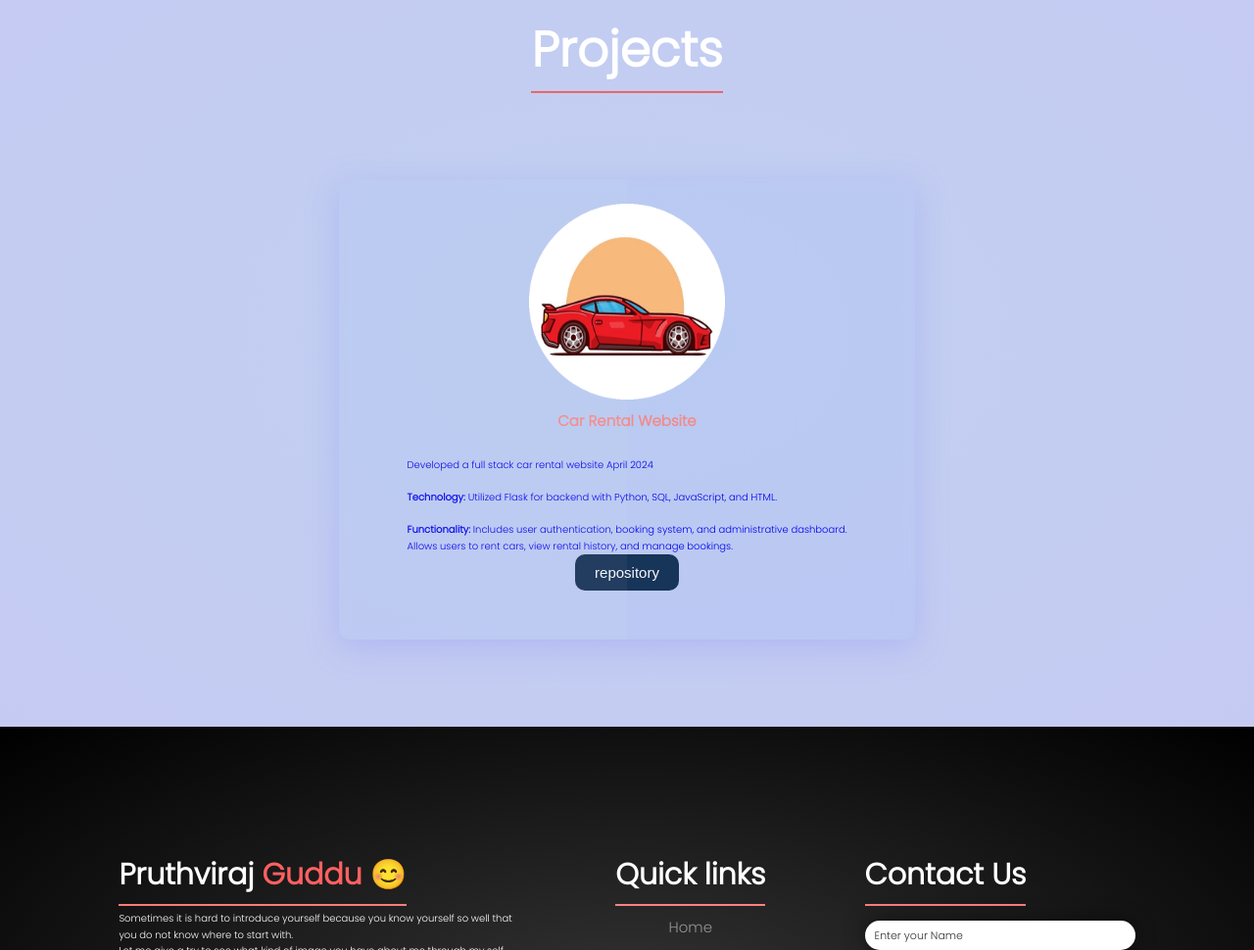
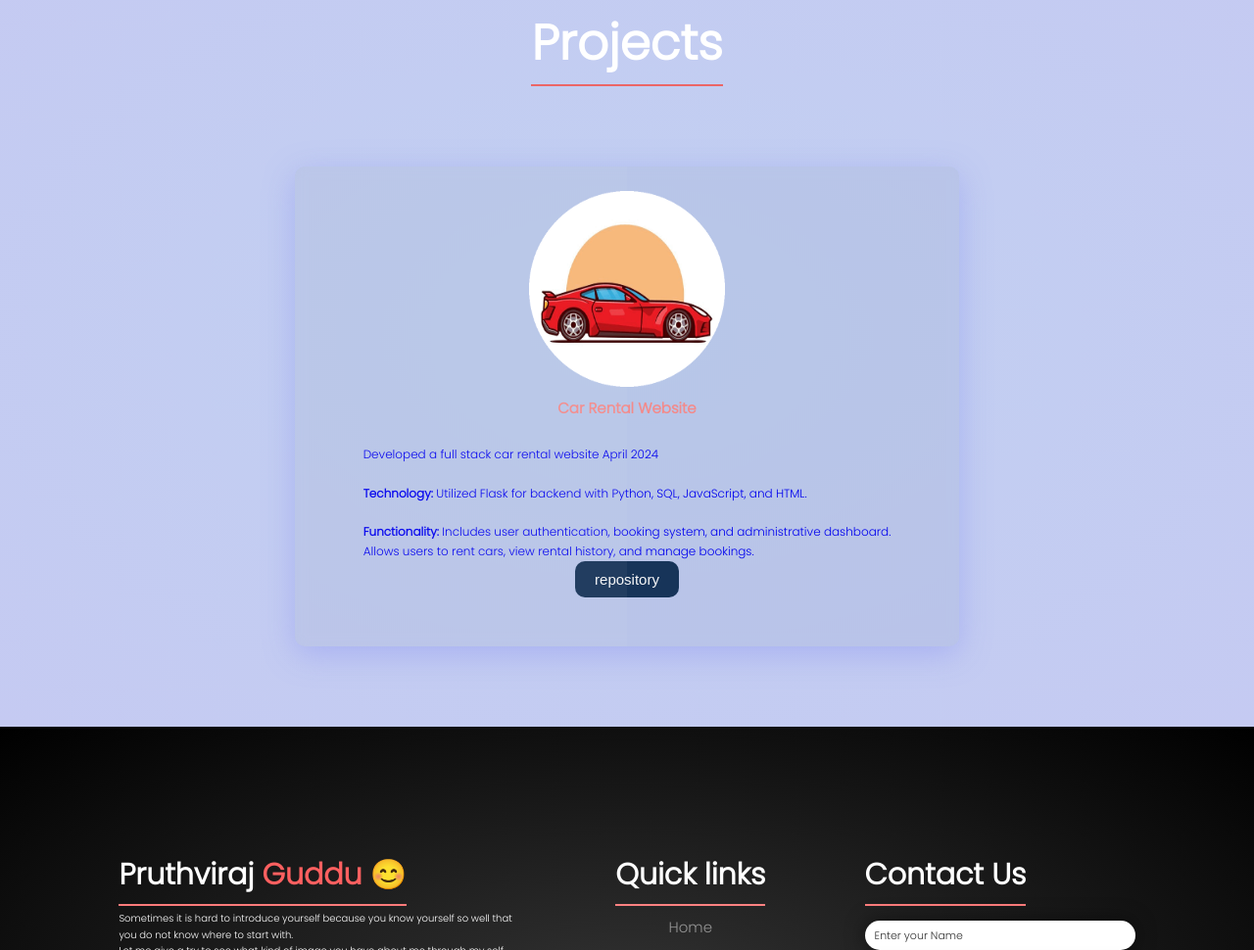
Before and after one commit to Pruthviraj-Guddu/Pruthviraj-Guddu.github.io, a plain HTML site: page index.html in a window 1280 px wide. Shown: the part 3707-4677 px from the top of the page at 98% size. Drawn offline with nearby package versions, Linux system fonts and the light colour scheme.

Commit message:
Update index.html

```diff
--- a/index.html
+++ b/index.html
@@ -567,8 +567,8 @@ Here are some ideas to get you started:
             data-aos="fade-up"
             data-aos-delay="800"
             style="
-              background: rgba(140, 172, 243, 0.15);
-              box-shadow: 0 8px 32px 0 rgba(141, 148, 243, 0.37);
+              background: rgba(129, 146, 180, 0.15);
+              box-shadow: 0 8px 32px 0 rgba(121, 129, 244, 0.37);
               backdrop-filter: blur(6px);
               -webkit-backdrop-filter: blur(6px);
               border-radius: 10px;
@@ -590,7 +590,7 @@ Here are some ideas to get you started:
                 <br />
               </h2>
 
-              <p style="padding: 0 20px; text-align: left">
+              <p style="padding: 0 20px; text-align: left; font-size: 1.2rem">
                 Developed a full stack car rental website April 2024<br /><br />
                 <strong>Technology:</strong> Utilized Flask for backend with
                 Python, SQL, JavaScript, and HTML.<br /><br />
```
